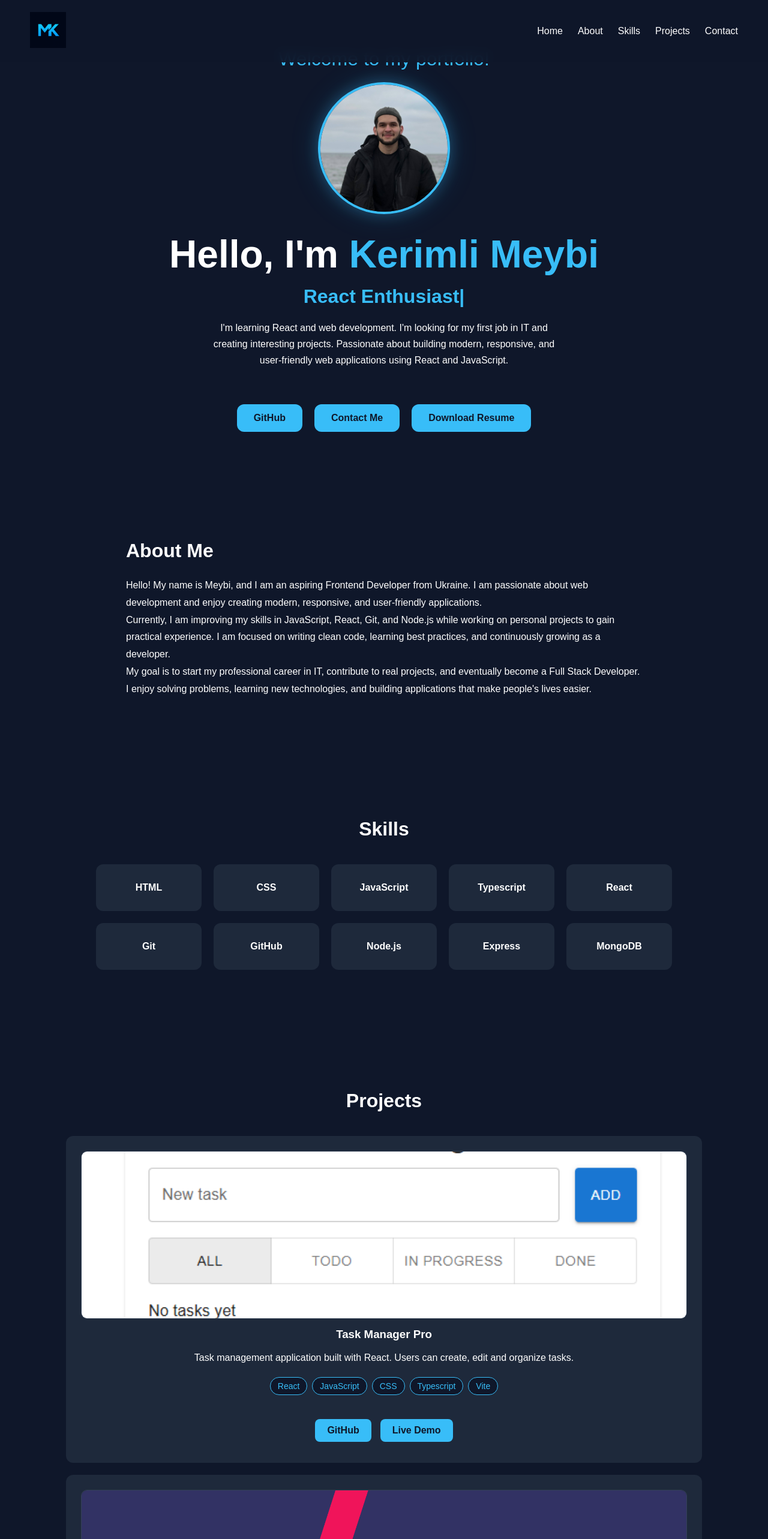
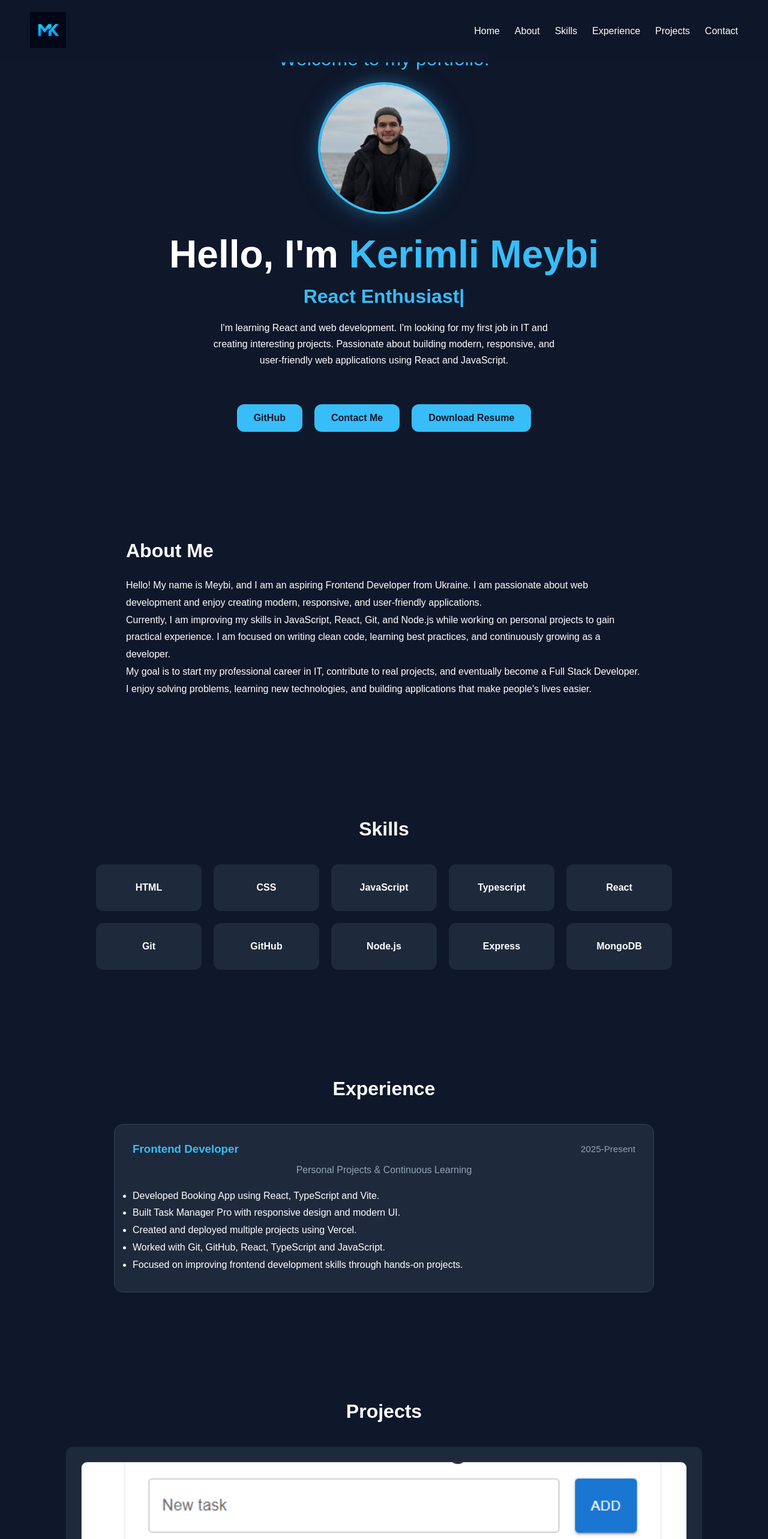
Before and after one commit to kerimovmeybi-bit/my-portfolio, a React (Vite) app: page / in a window 1280 px wide. Shown: the top 2566 px of the page at 60% size. Built offline with nearby package versions, Linux system fonts and the light colour scheme.

Commit message:
Add experience section, responsive burger menu, project screenshots and README

```diff
--- a/src/App.css
+++ b/src/App.css
@@ -13,12 +13,10 @@ body {
 /* Hero-section styles */
 .hero {
     min-height: 100vh;
-
     display: flex;
     flex-direction: column;
     justify-content: center;
     align-items: center;
-
     text-align: center;
     padding: 20px;
 }
@@ -71,13 +69,10 @@ body {
 .hero-btn {
     text-decoration: none;
     padding: 14px 28px;
-
     background: #38bdf8;
     color: #0f172a;
-
     border-radius: 12px;
     font-weight: 600;
-
     transition: all 0.3s ease;
 }
 
@@ -140,24 +135,17 @@ body {
 
 .skills-grid {
     display: grid;
-
     grid-template-columns: repeat(auto-fit,
             minmax(150px, 1fr));
-
     gap: 20px;
 }
 
 .skill-card {
     background: #1e293b;
-
     padding: 30px;
-
     border-radius: 12px;
-
     text-align: center;
-
     font-weight: bold;
-
     transition: 0.3s;
 }
 
@@ -166,6 +154,58 @@ body {
     box-shadow: 0 10px 20px rgba(0, 0, 0, 0.2);
     cursor: pointer;
 }
+
+/* Experience-section styles */
+.experience {
+    padding: 80px 20px;
+    text-align: center;
+}
+
+.experience h2 {
+    margin-bottom: 40px;
+    font-size: 2rem;
+}
+
+.experience-card {
+    max-width: 900px;
+    margin: 0 auto;
+    background: #1e293b;
+    border-radius: 15px;
+    padding: 30px;
+    border: 1px solid #334155;
+    transition: 0.3s ease;
+}
+
+.experience-card:hover {
+    transform: translateY(-5px);
+}
+
+.experience-header span {
+    color: #94a3b8;
+    font-size: 0.95rem;
+}
+
+.experience-header {
+    display: flex;
+    justify-content: space-between;
+    align-items: center;
+    margin-bottom: 15px;
+}
+
+.experience-header h3 {
+    color: #38bdf8;
+}
+
+.experience-subtitle {
+    color: #94a3b8;
+    margin-bottom: 20px;
+}
+
+.experience-card ul {
+    text-align: left;
+    line-height: 1.8;
+}
+
 
 /* Projects-section styles */
 .projects {
@@ -287,7 +327,6 @@ html {
     width: 60px;
     height: 60px;
     object-fit: contain;
-
     transition: 0.3s ease;
 }
 
@@ -310,6 +349,38 @@ html {
 .nav-links a:hover {
     color: #38bdf8;
 }
+
+.burger {
+    display: none;
+    font-size: 2rem;
+    cursor: pointer;
+    color: white;
+}
+
+
+@media (max-width: 768px) {
+
+    .burger {
+        display: block;
+    }
+
+    .nav-links {
+        display: none;
+        position: absolute;
+        top: 80px;
+        left: 0;
+        width: 100%;
+        background: #0f172a;
+        flex-direction: column;
+        padding: 20px 0;
+        text-align: center;
+    }
+
+    .nav-links.active {
+        display: flex;
+    }
+}
+
 
 /* Contact-section styles */
 .contact {
@@ -379,6 +450,7 @@ html {
     .hero-img {
         width: 160px;
         height: 160px;
+        margin-top: 25%;
     }
 }
 
--- a/src/App.jsx
+++ b/src/App.jsx
@@ -2,6 +2,7 @@ import "./App.css";
 import Hero from "./components/Hero";
 import About from "./components/About";
 import Skills from "./components/Skills";
+import Experience from "./components/Experience";
 import Projects from "./components/Projects";
 import Navbar from "./components/Navbar";
 import Contact from "./components/Contact";
@@ -23,6 +24,7 @@ function App() {
         <Hero />
         <About />
         <Skills />
+        <Experience />
         <Projects />
         <Contact />
         <Footer />
--- /dev/null
+++ b/src/components/Experience.jsx
@@ -0,0 +1,43 @@
+function Experience() {
+    return (
+        <section id="experience" className="experience" data-aos="fade-up">
+            <h2>Experience</h2>
+
+            <div className="experience-card">
+                <div className="experience-header">
+                    <h3>Frontend Developer</h3>
+                    <span>2025-Present</span>
+                </div>
+
+                <p className="experience-subtitle">
+                    Personal Projects & Continuous Learning
+                </p>
+
+                <ul>
+                    <li>
+                        Developed Booking App using React, TypeScript and Vite.
+                    </li>
+
+                    <li>
+                        Built Task Manager Pro with responsive design and modern UI.
+                    </li>
+
+                    <li>
+                        Created and deployed multiple projects using Vercel.
+                    </li>
+
+                    <li>
+                        Worked with Git, GitHub, React, TypeScript and JavaScript.
+                    </li>
+
+                    <li>
+                        Focused on improving frontend development skills through
+                        hands-on projects.
+                    </li>
+                </ul>
+            </div>
+        </section>
+    );
+}
+
+export default Experience;
--- a/src/components/Navbar.jsx
+++ b/src/components/Navbar.jsx
@@ -1,20 +1,57 @@
 import logo from '../assets/logo.png';
+import { useState } from 'react';
+import { FaBars, FaTimes } from 'react-icons/fa';
 
 function Navbar () {
+
+    const [menuOpen, setMenuOpen] = useState(false);
+
     return (
         <nav className="navbar">
             <a href="#home" className="logo">
-                <img src={logo} alt="MK Logo"/>
+                <img src={logo} alt="Logo" />
             </a>
 
-            <ul className="nav-links">
-                <li><a href="#home">Home</a></li>
-                <li><a href="#about">About</a></li>
-                <li><a href="#skills">Skills</a></li>
-                <li><a href="#projects">Projects</a></li>
-                <li><a href="#contact">Contact</a></li>
+            <div
+                className="burger"
+                onClick={() => setMenuOpen(!menuOpen)}
+            >
+                {menuOpen ? <FaTimes /> : <FaBars />}
+            </div>
+
+            <ul className={`nav-links ${menuOpen ? "active" : ""}`}>
+                <li>
+                    <a href="#home" onClick={() => setMenuOpen(false)}>
+                        Home
+                    </a>
+                </li>
+                <li>
+                    <a href="#about" onClick={() => setMenuOpen(false)}>
+                        About
+                    </a>
+                </li>
+                <li>
+                    <a href="#skills" onClick={() => setMenuOpen(false)}>
+                        Skills
+                    </a>
+                </li>
+                <li>
+                    <a href="#experience" onClick={() => setMenuOpen(false)}>
+                        Experience
+                    </a>
+                </li>
+                <li>
+                    <a href="#projects" onClick={() => setMenuOpen(false)}>
+                        Projects
+                    </a>
+                </li>
+                <li>
+                    <a href="#contact" onClick={() => setMenuOpen(false)}>
+                        Contact
+                    </a>
+                </li>
             </ul>
-        </nav>
+            </nav>
     );
 }
 
```
Also changed, not shown: 1 other file (tests, documents, lock files or other folders).
